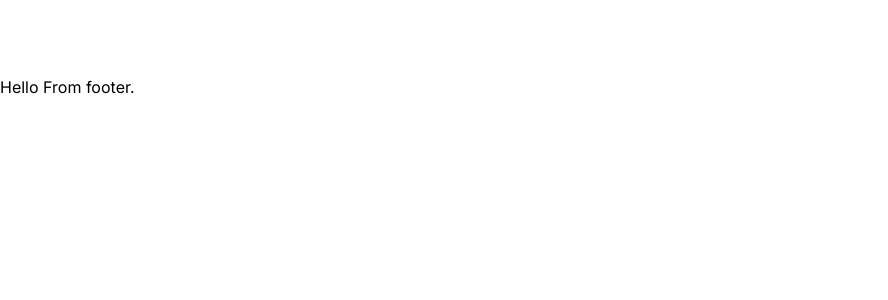
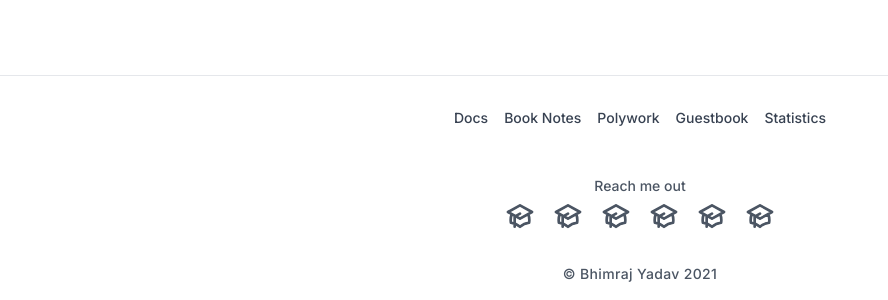
Before and after one commit to bhimrazy/bhimraj.com.np, a Next.js app: page / in a window 1280 px wide. Shown: the part 796-1096 px from the top of the page, without its empty margins (0-888 px from the left). Before the commit the page ends 895 px from the top, so only its background shows below. Built offline with nearby package versions, Linux system fonts and the light colour scheme.

Commit message:
Footer Part done with content

```diff
--- a/src/components/footer.tsx
+++ b/src/components/footer.tsx
@@ -1,7 +1,63 @@
 export default function Footer() {
+    const footer_navs = [
+        "Docs", "Book Notes", "Polywork", "Guestbook", "Statistics"
+    ]
+    const social_contact = {
+        title: 'Reach me out',
+        social_media: [
+            {
+                title: 'Gmail',
+                icon: <svg className="w-8 h-8 text-gray-600 hover:text-blue-500" fill="none" stroke="currentColor" viewBox="0 0 24 24" xmlns="http://www.w3.org/2000/svg"><path d="M12 14l9-5-9-5-9 5 9 5z" /><path d="M12 14l6.16-3.422a12.083 12.083 0 01.665 6.479A11.952 11.952 0 0012 20.055a11.952 11.952 0 00-6.824-2.998 12.078 12.078 0 01.665-6.479L12 14z" /><path strokeLinecap="round" strokeLinejoin="round" strokeWidth={2} d="M12 14l9-5-9-5-9 5 9 5zm0 0l6.16-3.422a12.083 12.083 0 01.665 6.479A11.952 11.952 0 0012 20.055a11.952 11.952 0 00-6.824-2.998 12.078 12.078 0 01.665-6.479L12 14zm-4 6v-7.5l4-2.222" /></svg>,
+            },
+            {
+                title: 'LinkedIn',
+                icon: <svg className="w-8 h-8 text-gray-600 hover:text-blue-500" fill="none" stroke="currentColor" viewBox="0 0 24 24" xmlns="http://www.w3.org/2000/svg"><path d="M12 14l9-5-9-5-9 5 9 5z" /><path d="M12 14l6.16-3.422a12.083 12.083 0 01.665 6.479A11.952 11.952 0 0012 20.055a11.952 11.952 0 00-6.824-2.998 12.078 12.078 0 01.665-6.479L12 14z" /><path strokeLinecap="round" strokeLinejoin="round" strokeWidth={2} d="M12 14l9-5-9-5-9 5 9 5zm0 0l6.16-3.422a12.083 12.083 0 01.665 6.479A11.952 11.952 0 0012 20.055a11.952 11.952 0 00-6.824-2.998 12.078 12.078 0 01.665-6.479L12 14zm-4 6v-7.5l4-2.222" /></svg>,
+            },
+            {
+                title: 'Github',
+                icon: <svg className="w-8 h-8 text-gray-600 hover:text-blue-500" fill="none" stroke="currentColor" viewBox="0 0 24 24" xmlns="http://www.w3.org/2000/svg"><path d="M12 14l9-5-9-5-9 5 9 5z" /><path d="M12 14l6.16-3.422a12.083 12.083 0 01.665 6.479A11.952 11.952 0 0012 20.055a11.952 11.952 0 00-6.824-2.998 12.078 12.078 0 01.665-6.479L12 14z" /><path strokeLinecap="round" strokeLinejoin="round" strokeWidth={2} d="M12 14l9-5-9-5-9 5 9 5zm0 0l6.16-3.422a12.083 12.083 0 01.665 6.479A11.952 11.952 0 0012 20.055a11.952 11.952 0 00-6.824-2.998 12.078 12.078 0 01.665-6.479L12 14zm-4 6v-7.5l4-2.222" /></svg>,
+            },
+            {
+                title: 'Facebook',
+                icon: <svg className="w-8 h-8 text-gray-600 hover:text-blue-500" fill="none" stroke="currentColor" viewBox="0 0 24 24" xmlns="http://www.w3.org/2000/svg"><path d="M12 14l9-5-9-5-9 5 9 5z" /><path d="M12 14l6.16-3.422a12.083 12.083 0 01.665 6.479A11.952 11.952 0 0012 20.055a11.952 11.952 0 00-6.824-2.998 12.078 12.078 0 01.665-6.479L12 14z" /><path strokeLinecap="round" strokeLinejoin="round" strokeWidth={2} d="M12 14l9-5-9-5-9 5 9 5zm0 0l6.16-3.422a12.083 12.083 0 01.665 6.479A11.952 11.952 0 0012 20.055a11.952 11.952 0 00-6.824-2.998 12.078 12.078 0 01.665-6.479L12 14zm-4 6v-7.5l4-2.222" /></svg>,
+            },
+            {
+                title: 'Instagram',
+                icon: <svg className="w-8 h-8 text-gray-600 hover:text-blue-500" fill="none" stroke="currentColor" viewBox="0 0 24 24" xmlns="http://www.w3.org/2000/svg"><path d="M12 14l9-5-9-5-9 5 9 5z" /><path d="M12 14l6.16-3.422a12.083 12.083 0 01.665 6.479A11.952 11.952 0 0012 20.055a11.952 11.952 0 00-6.824-2.998 12.078 12.078 0 01.665-6.479L12 14z" /><path strokeLinecap="round" strokeLinejoin="round" strokeWidth={2} d="M12 14l9-5-9-5-9 5 9 5zm0 0l6.16-3.422a12.083 12.083 0 01.665 6.479A11.952 11.952 0 0012 20.055a11.952 11.952 0 00-6.824-2.998 12.078 12.078 0 01.665-6.479L12 14zm-4 6v-7.5l4-2.222" /></svg>,
+            },
+            {
+                title: 'Twitter',
+                icon: <svg className="w-8 h-8 text-gray-600 hover:text-blue-500" fill="none" stroke="currentColor" viewBox="0 0 24 24" xmlns="http://www.w3.org/2000/svg"><path d="M12 14l9-5-9-5-9 5 9 5z" /><path d="M12 14l6.16-3.422a12.083 12.083 0 01.665 6.479A11.952 11.952 0 0012 20.055a11.952 11.952 0 00-6.824-2.998 12.078 12.078 0 01.665-6.479L12 14z" /><path strokeLinecap="round" strokeLinejoin="round" strokeWidth={2} d="M12 14l9-5-9-5-9 5 9 5zm0 0l6.16-3.422a12.083 12.083 0 01.665 6.479A11.952 11.952 0 0012 20.055a11.952 11.952 0 00-6.824-2.998 12.078 12.078 0 01.665-6.479L12 14zm-4 6v-7.5l4-2.222" /></svg>,
+            },
+        ],
+    }
+    const copyright = '© Bhimraj Yadav 2021'
     return (
-        <footer className="flex flex-col px-4 lg:px-0 w-full max-w-7xl mx-auto">
-            <p>Hello From footer.</p>
-        </footer>
+        <footer className="flex border-t">
+            <div className="flex flex-col px-4 py-2 space-y-4 lg:px-0 w-full max-w-7xl mx-auto">
+                <section className="py-4 md:py-6">
+                    <nav>
+                        <ul className="flex space-x-4 justify-center text-sm font-medium text-gray-700">
+                            {
+                                footer_navs.map((item, idx) => (
+                                    <li key={idx}>{item}</li>
+                                ))
+                            }
+                        </ul>
+                    </nav>
+                </section>
+                <section className="flex flex-col space-y-1 py-2">
+                    <span className="text-center text-sm font-medium text-gray-600">{social_contact?.title}</span>
+                    <ul className="flex space-x-4 justify-center">
+                        {social_contact?.social_media.map((item, idx) => (
+                            <li key={idx}>{item?.icon}</li>
+                        ))}
+                    </ul>
+                </section>
+                <section className="flex justify-center py-2">
+                    <small className="text-sm font-medium tracking-wide text-gray-600">{copyright}</small>
+                </section>
+            </div>
+        </footer >
     )
 }
```
Also changed, not shown: 1 other file (tests, documents, lock files or other folders).
